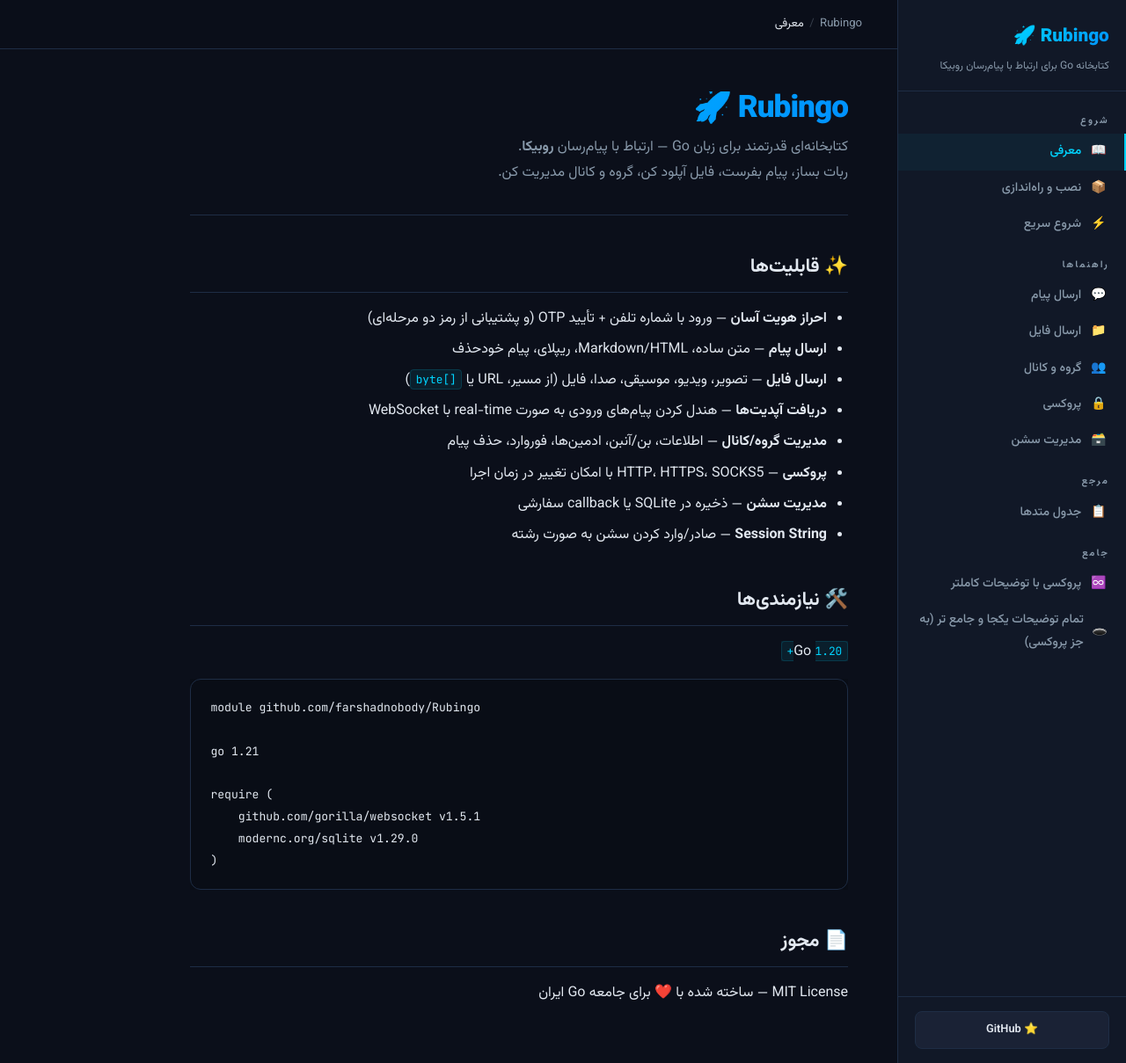
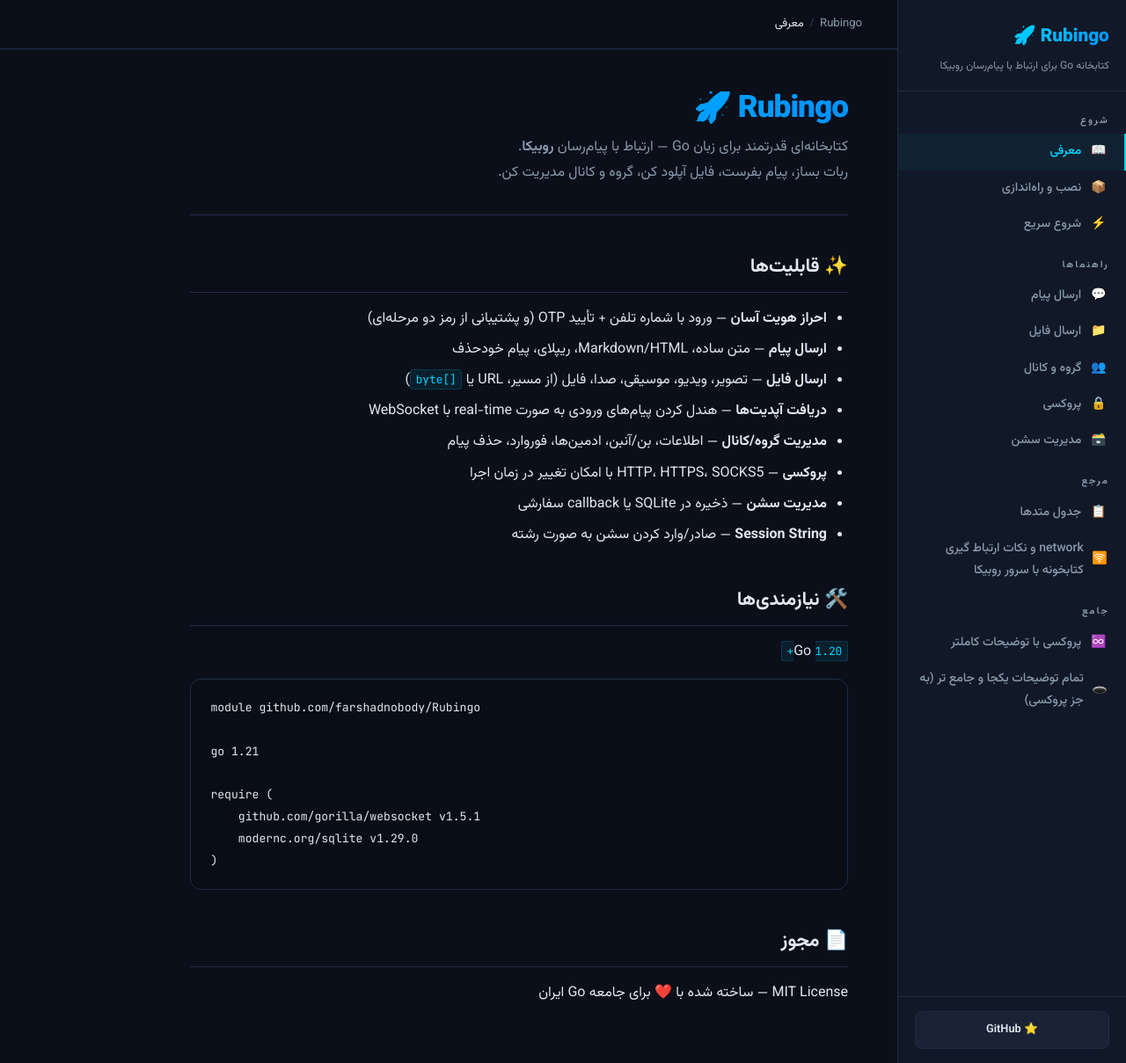
Before and after one commit to farshadnobody/Rubingo, a Jekyll site: the page built from index.md, in a window 1280 px wide and 1209 px high. Shown: the whole window at 88% size. Built offline with Jekyll 4.4.1, drawn with Linux system fonts in a browser that asks for light colours.

Commit message:
Update _config.yml

```diff
--- a/_config.yml
+++ b/_config.yml
@@ -48,6 +48,9 @@ nav:
       - label: جدول متدها
         url: /docs/methods/
         icon: 📋
+      - label:  network و نکات ارتباط گیری  کتابخونه با سرور روبیکا
+        url: /docs/network/
+        icon: 🛜
   - title: جامع
     items:
       - label: پروکسی با توضیحات کاملتر
```
